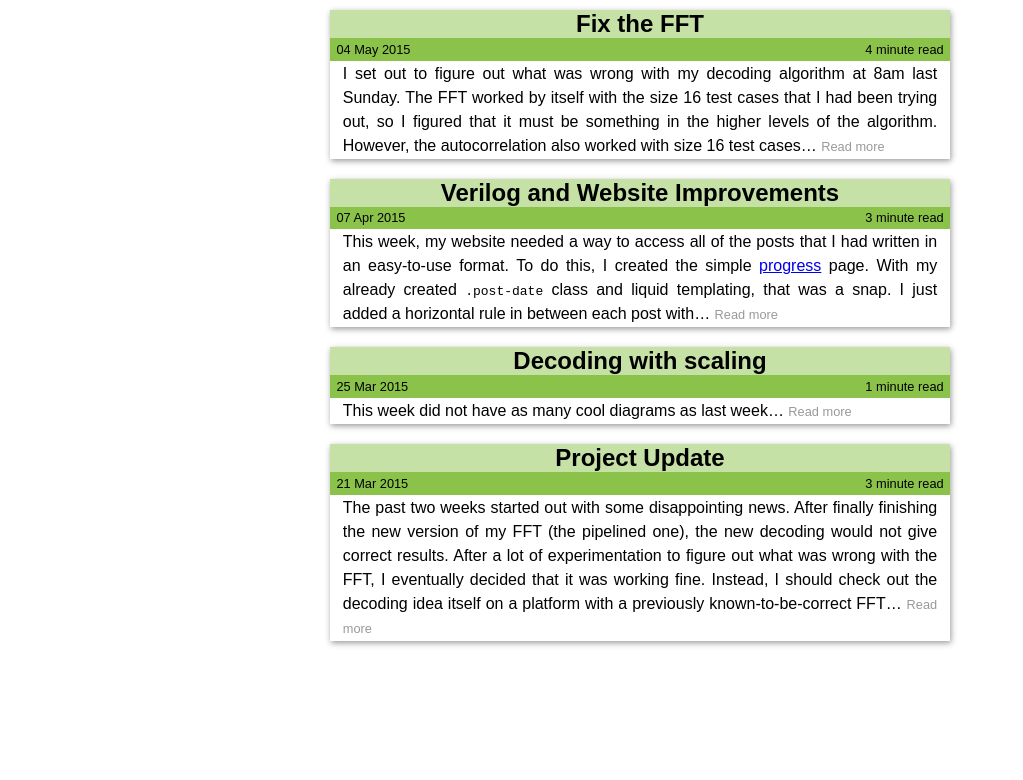
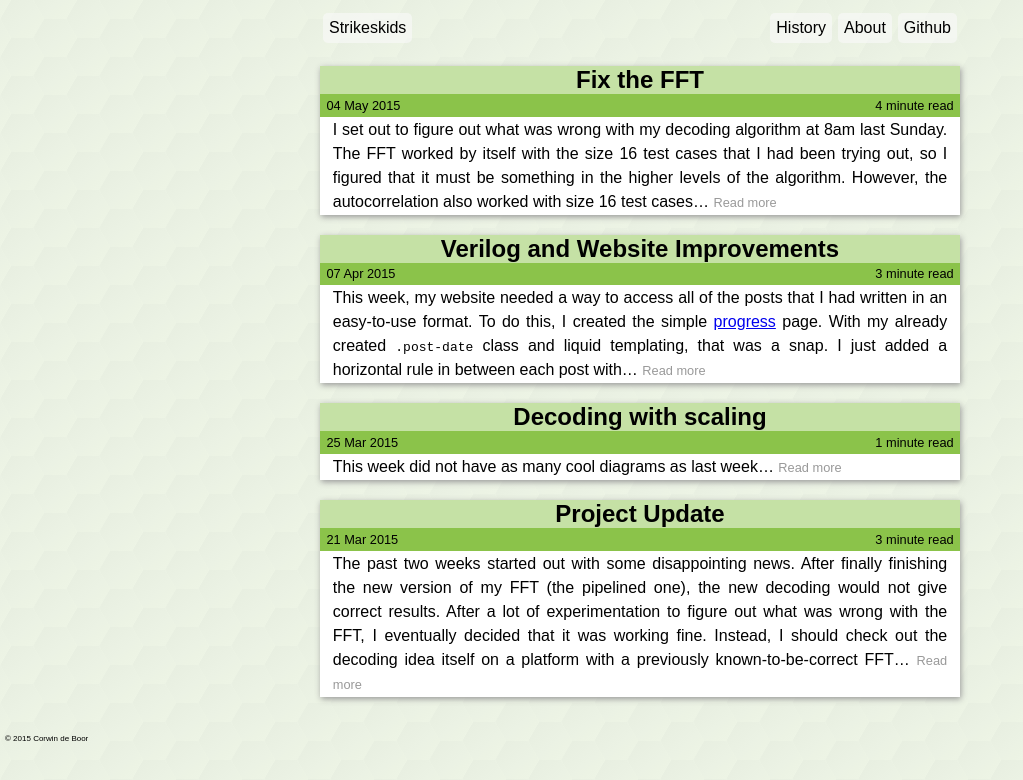
Before and after one commit to Strikeskids/strikeskids-site, a Jekyll site: the page built from index.html, in a window 1280 px wide. Shown: the top 780 px of the page, without its empty margins (0-1023 px from the left). Built offline with Jekyll 4.4.1, drawn with Linux system fonts in a browser that asks for light colours.

Commit message:
Header, footer, and background added

```diff
--- a/_config.yml
+++ b/_config.yml
@@ -1,5 +1,5 @@
 # Site settings
-title: Strikeskids
+title: Strikeskids.com
 email: webmaster@strikeskids.com
 description: > # this means to ignore newlines until "baseurl:"
   Write an awesome description for your new site here. You can edit this
@@ -8,6 +8,8 @@ description: > # this means to ignore newlines until "baseurl:"
 baseurl: "" # the subpath of your site, e.g. /blog/
 url: "http://strikeskids.com" # the base hostname & protocol for your site
 github_username:  Strikeskids
+
+permalink: /blog/v3/:year/:month/:day/:title
 
 defaults:
   -
--- a/_layouts/default.html
+++ b/_layouts/default.html
@@ -5,10 +5,21 @@
 </head>
 <body>
   <div class="main-header">
+    <nav class="topbar-navigation">
+      <a href="{{ site.url }}" class="button">Strikeskids</a>
+      <div class="separator"></div>
+      <a href="{{ site.url }}/history" class="button">History</a>
+      <a href="{{ site.url }}/about" class="button">About</a>
+      <a href="https://github.com/Strikeskids" class="button">Github</a>
+    </nav>
+  </div>
 
-  </div>
   <div class="main-content">
     {{ content }}
   </div>
+
+  <div class="main-footer">
+    <span class="copy">&copy; 2015 Corwin de Boor</span>
+  </div>
 </body>
 </html>
--- a/_sass/base.scss
+++ b/_sass/base.scss
@@ -13,11 +13,31 @@ html {
 body {
   font-size: 1em;
   margin: 0;
+
+  background: url("../resources/hex-tile.svg") repeat #F1F8E9;
+  background-blend-mode: multiply;
+}
+
+.center-box {
+  max-width: 40em;
+  margin: 0 auto;
 }
 
 .main-content {
-  max-width: 40em;
-  margin: 0 auto;
+  @extend .center-box;
+}
+
+.main-header {
+  @extend .center-box;
+}
+
+.main-footer {
+  margin-top: 20px;
+
+  > .copy {
+    font-size: 0.5em;
+    margin: 5px;
+  }
 }
 
 p {
--- a/_sass/components.scss
+++ b/_sass/components.scss
@@ -3,3 +3,4 @@
 @import "components/post-body";
 @import "components/post-header";
 @import "components/post-container";
+@import "components/topbar-navigation";
--- a/_sass/components/excerpt-list.scss
+++ b/_sass/components/excerpt-list.scss
@@ -3,7 +3,7 @@
   flex-flow: row wrap;
 
   > .excerpt-box {
-    margin: 10px;
+    margin: 10px 0;
     flex: 1 auto;
   }
 }
--- a/_sass/components/post-container.scss
+++ b/_sass/components/post-container.scss
@@ -1,3 +1,4 @@
 .post-container {
   box-shadow: #999999 1px 2px 6px 0;
+  background-color: white;
 }
--- /dev/null
+++ b/_sass/components/topbar-navigation.scss
@@ -0,0 +1,25 @@
+.main-header > .topbar-navigation {
+  margin-top: 10px;
+  margin-bottom: 10px;
+}
+
+.topbar-navigation {
+  display: flex;
+  flex-flow: row wrap;
+  justify-content: flex-end;
+
+  > .button {
+    padding: 6px;
+    margin: 3px;
+    flex: 0 auto;
+
+    background: rgba(250, 250, 250, 0.6);
+    border-radius: 5px;
+    text-decoration: none;
+    color: inherit;
+  }
+
+  > .separator {
+    flex: 10 10 0;
+  }
+}
```
Also changed, not shown: resources/hex-tile.svg (added).
